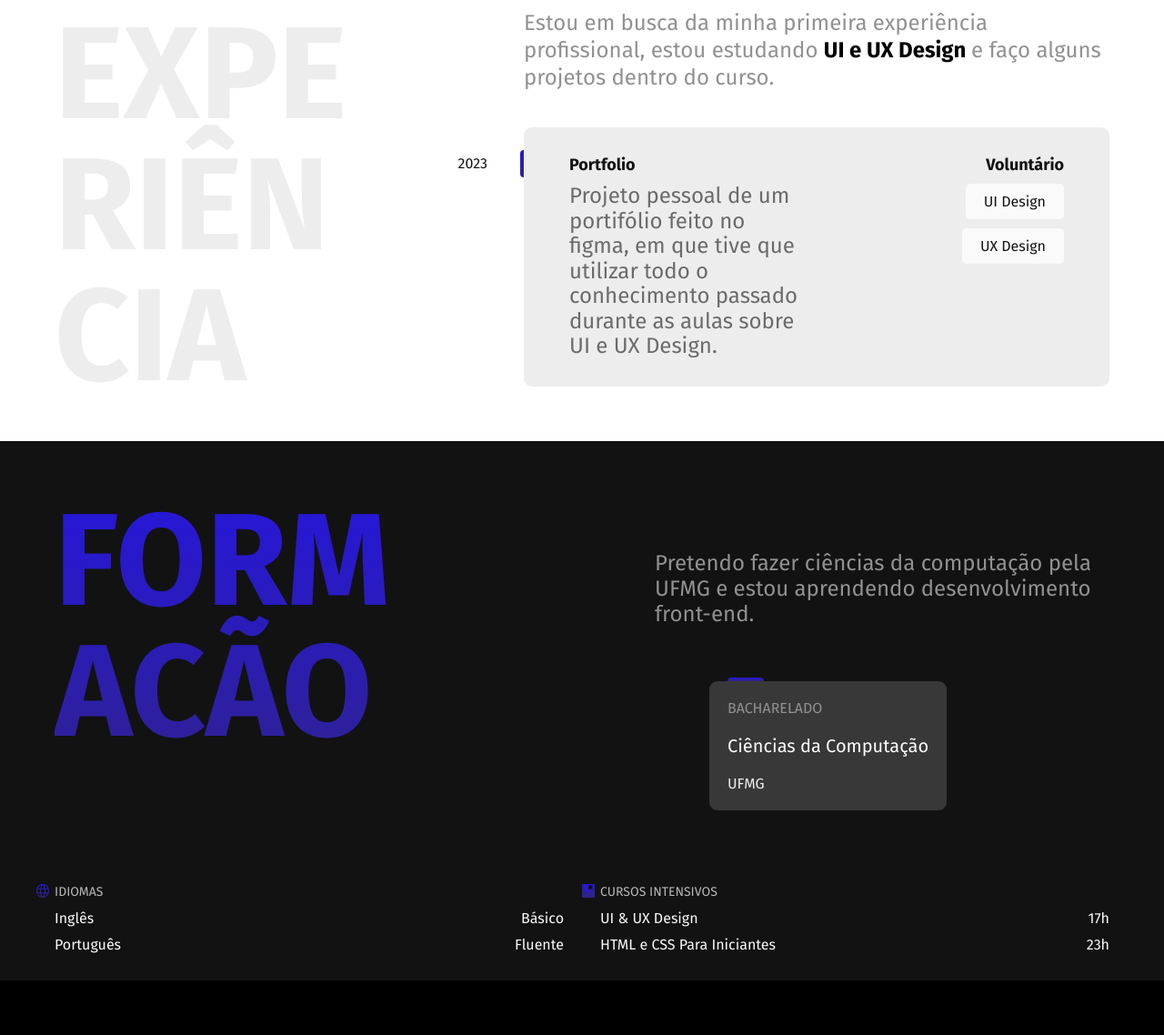
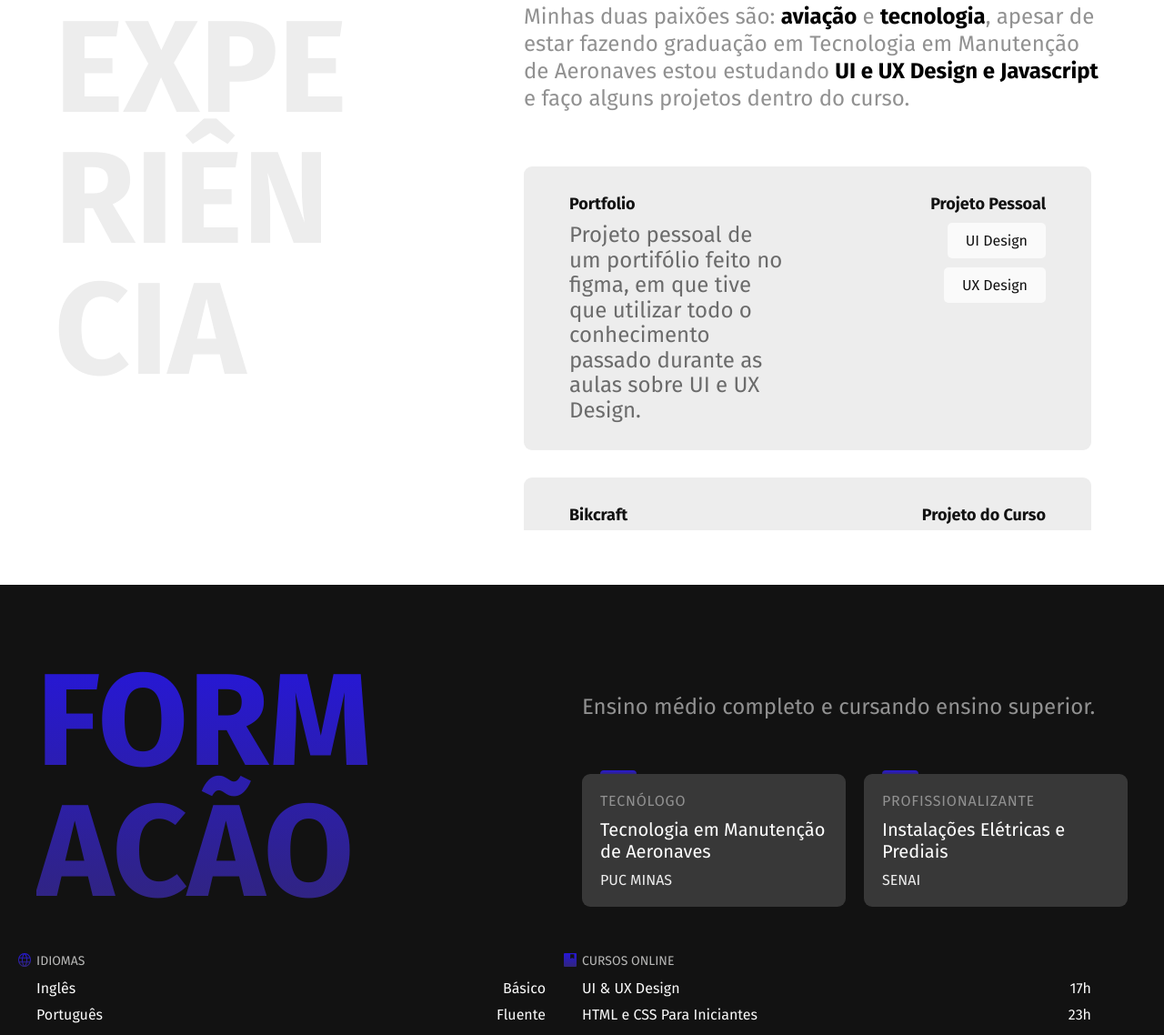
Before and after one commit to JoaoGabriel3-3/JoaoGabriel3-3.github.io, a plain HTML site: page index.html in a window 1280 px wide. Shown: the part 595-1733 px from the top of the page at 91% size. Drawn offline with Linux system fonts and the light colour scheme.

Commit message:
Atualização do site, e Javascript

```diff
--- a/css/experiencia.css
+++ b/css/experiencia.css
@@ -27,16 +27,14 @@ strong {
 }
 
 .projetos {
-  margin-top: 40px;
   display: grid;
   grid-template-columns: 1fr 1fr;
   position: relative;
   background-color: #ededed;
   padding: 30px 50px;
-  margin-right: 40px;
   gap: 10px 40px;
   border-radius: 9px;
-  margin-bottom: 60px;
+  margin-bottom: 30px;
 }
 
 .projetos::before {
@@ -94,6 +92,20 @@ strong {
   font-size: 1rem;
   display: block;
   border-radius: 5px;
+}
+
+.projetos-section{
+  height: 400px;
+  overflow-y: scroll;
+  margin-bottom: 60px;
+  margin-right: 60px;
+  margin-top: 60px;
+}
+
+@media (max-width: 700px){
+  .projetos-section{
+    height: 300px;
+  }
 }
 
 @media (max-width: 1000px) {
--- a/css/formacao.css
+++ b/css/formacao.css
@@ -8,38 +8,41 @@
   grid-template-columns: 1fr 1fr;
   padding-top: 60px;
   padding-left: 40px;
+  padding-right: 40px;
+  align-items: center;
 }
 
 .formacao-div-2 {
   margin-left: 60px;
   display: grid;
-  grid-template-columns: 1fr;
+  grid-template-columns: 1fr ;
   grid-template-rows: 3;
+  margin-bottom: 100px;
+}
+
+.formacao-blocos{
+  display: grid;
+  grid-column: 1/3;
+  grid-template-columns: 1fr 1fr;
+  gap: 20px;
 }
 
 .formacao-txt {
   margin-top: 60px;
   margin-bottom: 60px;
-  grid-column: 2;
-  grid-row: 1;
+  grid-column: 1/3;
   display: block;
   font-size: 1.5rem;
-  margin-right: 40px;
 }
 
 .formacao-bloco {
-  grid-column: 2;
-  grid-row: 2;
   display: flex;
   flex-direction: column;
-  gap: 20px;
   padding: 20px;
   background-color: #383838;
+  border-radius: 9px;
   position: relative;
-  border-radius: 9px;
-  margin-bottom: 60px;
-  max-width: fit-content;
-  margin-left: 60px;
+  gap: 10px;
 }
 
 .curso-bloco::before {
@@ -62,6 +65,7 @@
 
 .curso-bloco {
   font-size: 1rem;
+  letter-spacing: 0.05rem;
 }
 
 .instituicao {
@@ -130,6 +134,19 @@
   margin-bottom: 10px;
 }
 
+@media (max-width: 1300px) {
+  .formacao-div-2{
+    margin-bottom: 30px;
+    margin-left: 0;
+  }
+}
+
+@media (max-width: 1000px){
+  .formacao-blocos{
+    grid-template-columns: 1fr;
+    margin-right: 0;
+  }
+}
 @media (max-width: 900px) {
   .formacao-subtitulo {
     font-size: 3rem;
--- a/css/header.css
+++ b/css/header.css
@@ -16,14 +16,11 @@
   background-color: #f7f7f7;
   border-radius: 100px;
   padding: 15px;
-  border: solid #f7f7f7;
-  display: block;
+  border: 2px #f7f7f7 solid ;
 }
 
 .header-menu a:hover {
   border-color: #c4c4c4;
-  border-width: 2px;
-  border-radius: 100px;
 }
 
 @media (max-width: 950px) {
@@ -34,6 +31,12 @@
   }
 }
 
+@media (max-width:420px){
+  .header-menu{
+    display: none;
+  }
+}
+
 @media (max-width: 300px) {
   .header h1 {
     justify-content: center;
--- a/css/introducao.css
+++ b/css/introducao.css
@@ -27,6 +27,7 @@
 
 .introducao::after {
   margin-top: 60px;
+  margin-bottom: 60px;
   content: "";
   display: flex;
   width: 90%;
@@ -67,7 +68,7 @@
 }
 
 @media (max-width: 500px) {
-  .introducao div img {
+  .introducao div{
     display: none;
   }
 
@@ -79,6 +80,7 @@
 
   .introducao {
     grid-template-columns: 1fr;
+    margin-bottom: 40px;
   }
 
   .introducao h1 {
--- a/index.html
+++ b/index.html
@@ -1,22 +1,32 @@
 <!DOCTYPE html>
 <html lang="pt-BR">
-
   <head>
-  <meta charset="UTF-8">
-  <meta name="viewport" content="width=device-width, initial-scale=1.0">
-  <meta name="description" content="Estou disponível para a minha primeira oportunidade de emprego sendo desenvolvedor Front-END. 👨‍💻">
-  <link rel="stylesheet" href="/css/style.min.css">
-  <link rel="icon" href="favicom.svg" type="image/svg+xml">
-  <link rel="preconnect" href="https://fonts.googleapis.com">
-  <link rel="preconnect" href="https://fonts.gstatic.com" crossorigin>
-  <link href="https://fonts.googleapis.com/css2?family=Fira+Sans:wght@400;700&display=swap" rel="stylesheet">
+    <meta charset="UTF-8" />
+    <meta name="viewport" content="width=device-width, initial-scale=1.0" />
+    <meta
+      name="description"
+      content="Estou disponível para a minha primeira oportunidade de emprego sendo desenvolvedor Front-END. 👨‍💻"
+    />
+    <link rel="stylesheet" href="/css/contato.css" />
+    <link rel="stylesheet" href="/css/experiencia.css" />
+    <link rel="stylesheet" href="/css/formacao.css" />
+    <link rel="stylesheet" href="/css/global.css" />
+    <link rel="stylesheet" href="/css/header.css" />
+    <link rel="stylesheet" href="/css/introducao.css" />
+    <link rel="icon" href="favicom.svg" type="image/svg+xml" />
+    <link rel="preconnect" href="https://fonts.googleapis.com" />
+    <link rel="preconnect" href="https://fonts.gstatic.com" crossorigin />
+    <link
+      href="https://fonts.googleapis.com/css2?family=Fira+Sans:wght@400;700&display=swap"
+      rel="stylesheet"
+    />
     <title>João Gabriel</title>
   </head>
 
   <body>
     <header class="container header" aria-label="Cabeçalho">
-    <img src="/img/marca.svg" alt="">
-    <nav aria-label="Menu">
+      <img src="/img/marca.svg" alt="" />
+      <nav aria-label="Menu" class="js-menu">
         <ul class="header-menu">
           <li><a href="#experiencia">Experiência</a></li>
           <li><a href="#formacao">Formação</a></li>
@@ -28,29 +38,62 @@
     <main aria-label="Conteúdo Principal">
       <section class="container introducao" aria-label="Introdução">
         <div class="container">
-        <img src="/img/perfil.jpg" alt="" width="308" height="308">
-        <h1>Tenho 16 anos e sou <br>estudante de <br>
-          desenvolvimento front-<br>end e UI/UX Design
+          <img src="/img/perfil.jpg" alt="" width="308" height="308" />
+          <h1>
+            Tenho 18 anos e sou <br />estudante de <br />
+            desenvolvimento front-<br />end e UI/UX Design
             <p>localizado em Minas Gerais, BR</p>
           </h1>
         </div>
       </section>
 
-    <section class="container experiencia" id="experiencia" aria-label="Experiência">
+      <section
+        class="container experiencia"
+        id="experiencia"
+        aria-label="Experiência"
+      >
         <h2 class="subtitulo">experiência</h2>
         <div>
-        <p class="experiencia-txt">Estou em busca da minha primeira experiência profissional, estou estudando <strong> UI e UX Design </strong> e faço alguns projetos dentro do curso.</p>
-
-        <div class="projetos">
+          <p class="experiencia-txt">
+            Minhas duas paixões são: <strong>aviação</strong> e
+            <strong>tecnologia</strong>, apesar de estar fazendo graduação em
+            Tecnologia em Manutenção de Aeronaves estou estudando
+            <strong> UI e UX Design e Javascript </strong> e faço alguns
+            projetos dentro do curso.
+          </p>
+          <section class="projetos-section">
+          <div>
+            <a href="" class="projetos">
             <span class="projeto-ano">2023</span>
             <h3 class="projeto-titulo">Portfolio</h3>
-          <span class="projeto-titulo titulo2">Voluntário</span>
-          <p class="projeto-txt">Projeto pessoal de um portifólio feito no figma, em que tive que utilizar todo o conhecimento passado durante as aulas sobre UI e UX Design.</p>
+            <span class="projeto-titulo titulo2">Projeto Pessoal</span>
+            <p class="projeto-txt">
+              Projeto pessoal de um portifólio feito no figma, em que tive que
+              utilizar todo o conhecimento passado durante as aulas sobre UI e
+              UX Design.
+            </p>
             <ul class="projeto-ferramentas">
               <li>UI Design</li>
               <li>UX Design</li>
             </ul>
+          </a>
           </div>
+          <div>
+            <a href="https://joaogabriel3-3.github.io/bikcraft/" class="projetos">
+            <span class="projeto-ano">2024</span>
+            <h3 class="projeto-titulo">Bikcraft</h3>
+            <span class="projeto-titulo titulo2">Projeto do Curso</span>
+            <p class="projeto-txt">
+              Projeto final do curso de HTML e CSS, no qual foi aplicado
+              recursos de design e acessibilidade para o usuário.
+            </p>
+            <ul class="projeto-ferramentas">
+              <li>UI Design</li>
+              <li>UX Design</li>
+            </ul>
+            </a>
+          </div>
+        </section>
         </div>
       </section>
 
@@ -58,16 +101,27 @@
         <div class="container formacao-div">
           <h2 class="formacao-subtitulo">formacão</h2>
           <div class="formacao-div-2">
-          <p class="formacao-txt">Pretendo fazer ciências da computação pela UFMG e estou aprendendo desenvolvimento front-end.</p>
+            <p class="formacao-txt">
+              Ensino médio completo e cursando ensino superior.
+            </p>
+            <div class="formacao-blocos">
               <div class="formacao-bloco">
-            <span class="curso-bloco">BACHARELADO</span>
-            <h3 class="formacao-titulo">Ciências da Computação</h3>
-            <span class="instituicao">UFMG</span>
+                <span class="curso-bloco">TECNÓLOGO</span>
+                <h3 class="formacao-titulo">
+                  Tecnologia em Manutenção de Aeronaves
+                </h3>
+                <span class="instituicao">PUC MINAS</span>
+              </div>
+              <div class="formacao-bloco">
+                <span class="curso-bloco">PROFISSIONALIZANTE</span>
+                <h3 class="formacao-titulo">Instalações Elétricas e Prediais</h3>
+                <span class="instituicao">SENAI</span>
+              </div>
             </div>
           </div>
 
           <div class="cursos-1">
-          <img src="/img/idiomas.svg" alt="">
+            <img src="/img/idiomas.svg" alt="" />
             <ul>
               <h3>IDIOMAS</h3>
               <li>Inglês <span>Básico</span></li>
@@ -76,9 +130,9 @@
           </div>
 
           <div class="cursos-2">
-          <img src="/img/cursos.svg" alt="">
+            <img src="/img/cursos.svg" alt="" />
             <ul>
-            <h3>CURSOS INTENSIVOS</h3>
+              <h3>CURSOS ONLINE</h3>
               <li>UI & UX Design <span>17h</span></li>
               <li>HTML e CSS Para Iniciantes <span>23h</span></li>
             </ul>
@@ -89,7 +143,10 @@
 
     <footer class="contato-rodape" aria-label="Contato" id="contato">
       <div class="container contato">
-      <p>Estou disponível para a minha primeira oportunidade de emprego sendo desenvolvedor Front-END. 👨‍💻</p>
+        <p>
+          Estou disponível para a minha primeira oportunidade de emprego sendo
+          desenvolvedor Front-END. 👨‍💻
+        </p>
         <div class="contato-bloco">
           <h2>joaogabriel2007hp@gmail.com</h2>
           <h2>+55 31 9 9228-3490</h2>
@@ -98,6 +155,6 @@
         <span>João Gabriel. alguns direitos reservados.</span>
       </div>
     </footer>
+    <script src="./script.js"></script>
   </body>
-
 </html>
--- /dev/null
+++ b/script.js
@@ -0,0 +1,21 @@
+function initScrollTo() {
+  const menu = document.querySelectorAll(".js-menu a[href^='#']");
+  console.log(menu);
+
+  function whenClick(item) {
+    item.preventDefault();
+    const href = this.getAttribute("href");
+    const section = document.querySelector(href);
+    console.log(section);
+    section.scrollIntoView({
+      behavior: "smooth",
+      block: "start",
+    });
+  }
+
+  menu.forEach((item) => {
+    item.addEventListener("click", whenClick);
+  });
+}
+
+initScrollTo();
```
Also changed, not shown: 1 other file. Lines whose indentation alone changed are shown as unchanged.
